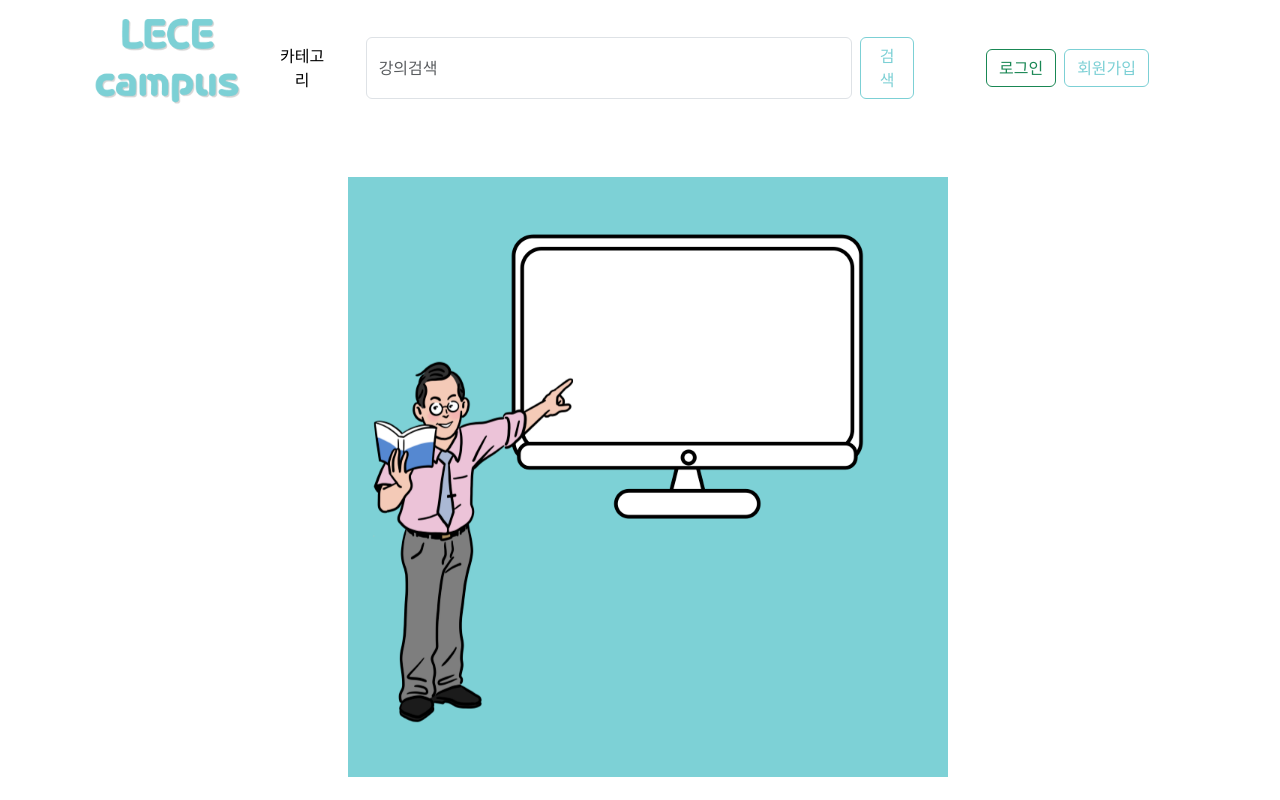
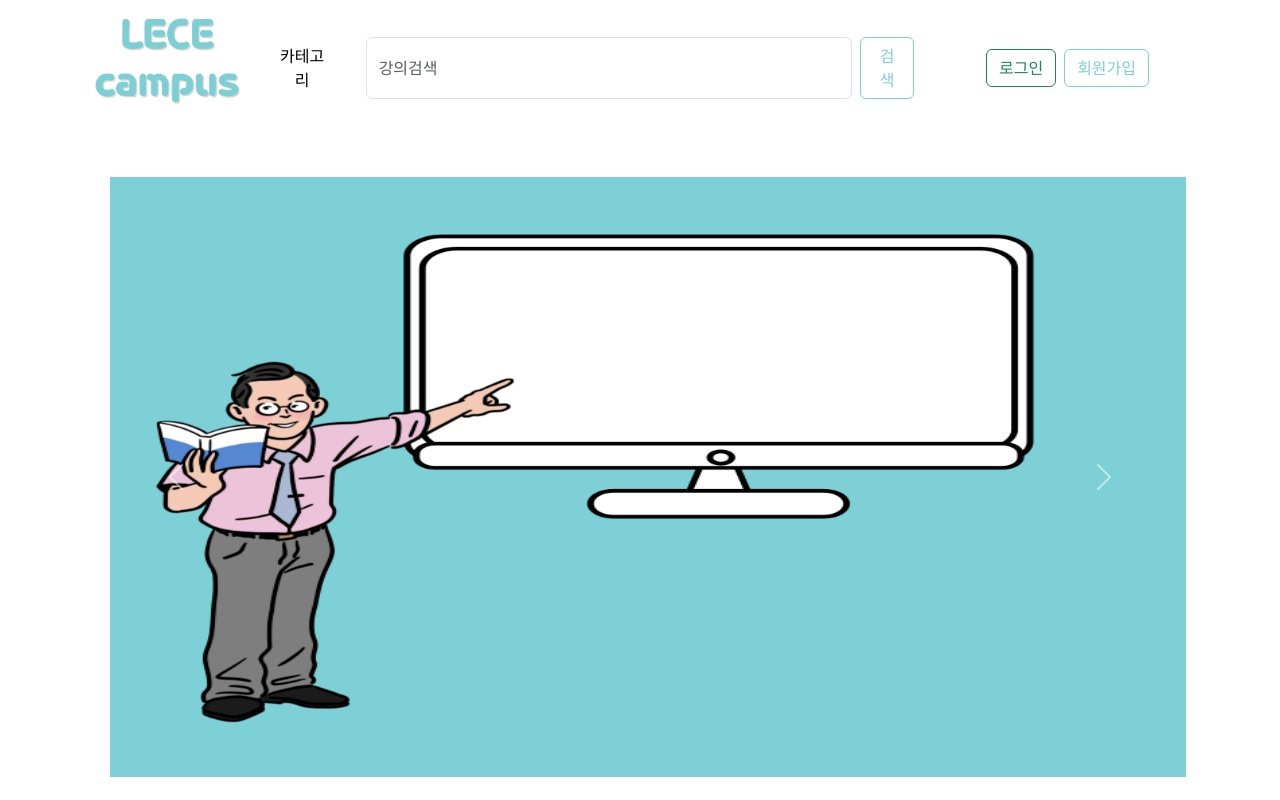
Before and after one commit to clzks/GoingUpDragon, a React (Create React App) app in the folder my-app/: page / in a window 1280 px wide. Shown: the top 800 px of the page. Built offline with nearby package versions, Linux system fonts and the light colour scheme.

Commit message:
1. 캐러셀 화면 꽉차게 출력 object-fit: cover 주석처리

```diff
--- a/my-app/src/components/common/TwoGrids.jsx
+++ b/my-app/src/components/common/TwoGrids.jsx
@@ -62,7 +62,7 @@ function TwoGrids() {
 }, [autoSlide, index]);
 
 
-  return (
+return (
     <StyledContainer>
         {/* 캐러셀 이미지 */}
         {/* indicators={false} = 캐러셀 하단 네비게이션 삭제 */}
@@ -127,9 +127,9 @@ const StyledCarouselContainer = styled.div`
 const StyledCarouselImage = styled.img`
     max-width: 100%;
     max-height: 100%;
-    /* width: 1220px; 가로 크기 고정 */
-    /* height: 600px; 세로 크기 고정 */
-    object-fit: cover; /* 이미지 비율 유지 */
+    width: 1220px; // 가로 크기 고정
+    height: 600px; // 세로 크기 고정
+    /* object-fit: cover; 이미지 비율 유지 */
     transition: transform 0.5s ease-in-out; /* 슬라이드 효과를 부드럽게 */
     margin-left: 0rem;
 `;
```
